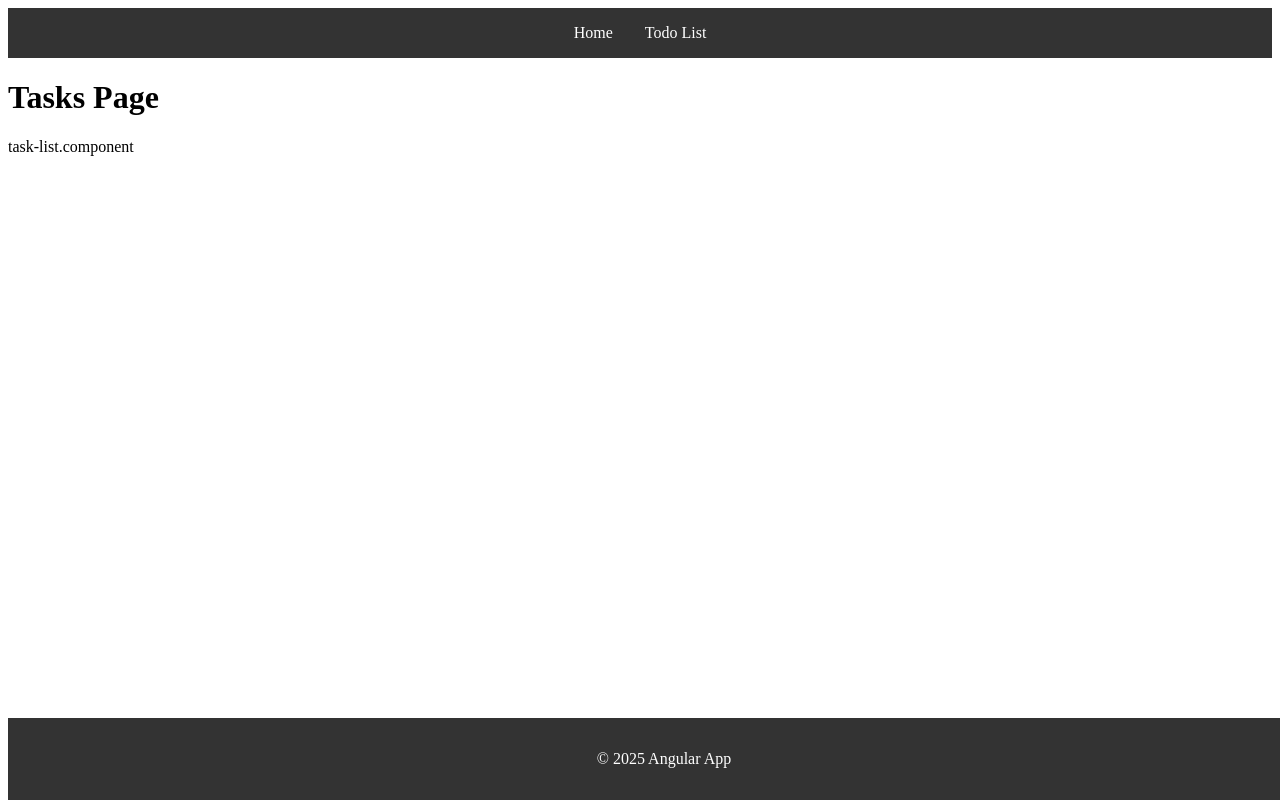
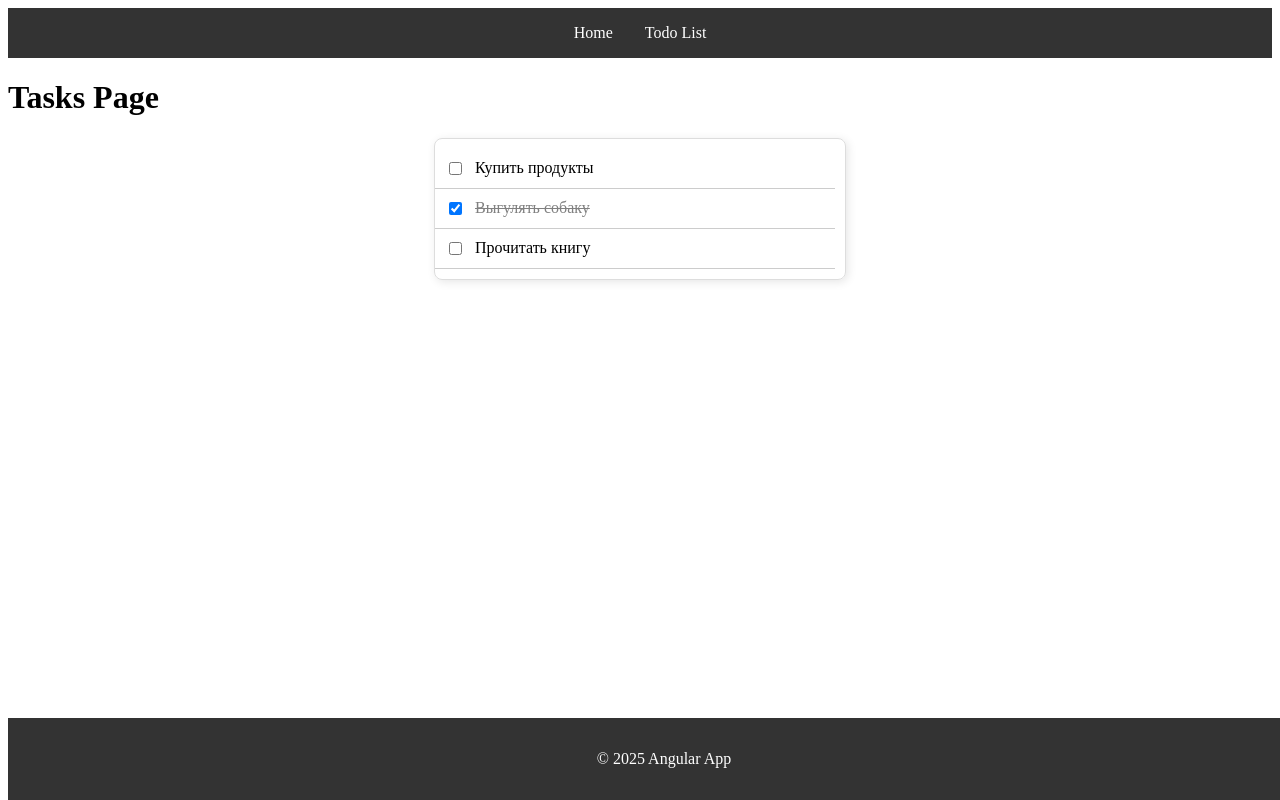
Before and after one commit to Mikhail39yanov/angular-todo-list, an Angular app: page /tasks in a window 1280 px wide. Shown: the top 800 px of the page. Built offline with nearby package versions, Linux system fonts and the light colour scheme.

Commit message:
feat: add list static

```diff
--- a/server-json/db.json
+++ b/server-json/db.json
@@ -1,14 +1,32 @@
 {
   "todos": [
-    { "id": "1", "title": "Купить продукты", "completed": false },
-    { "id": "2", "title": "Выгулять собаку", "completed": true },
-    { "id": "3", "title": "Прочитать книгу", "completed": false }
+    {
+      "id": "0a985761-30d4-4fef-bb03-c89961730764",
+      "title": "Купить продукты",
+      "completed": false
+    },
+    {
+      "id": "c7d3d2f5-3450-4637-bfa6-deefc0d866bf",
+      "title": "Выгулять собаку",
+      "completed": true
+    },
+    {
+      "id": "272ed112-419e-4e84-9d7b-b613b676d9ae",
+      "title": "Прочитать книгу",
+      "completed": false
+    }
   ],
   "users": [
-    { "id": "1", "name": "Иван Иванов" },
-    { "id": "2", "name": "Анна Смирнова" }
+    {
+      "id": "d82ba2b9-2400-49da-a771-79f93278bd6e",
+      "name": "Иван Иванов"
+    },
+    {
+      "id": "e50f1a9f-35eb-4576-9099-24abc8b2bd4d",
+      "name": "Анна Смирнова"
+    }
   ],
   "settings": {
-    "theme": "светлая"
+    "theme": "light"
   }
 }
--- /dev/null
+++ b/src/features/task/components/task-item/task-item.component.html
@@ -0,0 +1,11 @@
+<ng-container [ngSwitch]="tag">
+  <li *ngSwitchCase="'li'" class="task-item" [class.completed]="task.completed">
+    <input type="checkbox" [checked]="task.completed" (change)="onToggle()" />
+    <span>{{ task.title }}</span>
+  </li>
+
+  <div *ngSwitchDefault class="task-item" [class.completed]="task.completed">
+    <input type="checkbox" [checked]="task.completed" (change)="onToggle()" />
+    <span>{{ task.title }}</span>
+  </div>
+</ng-container>
--- /dev/null
+++ b/src/features/task/components/task-item/task-item.component.scss
@@ -0,0 +1,17 @@
+.task-item {
+  display: flex;
+  align-items: center;
+  gap: 10px;
+  padding: 10px;
+  border-bottom: 1px solid #ccc;
+  font-size: 16px;
+
+  input {
+    cursor: pointer;
+  }
+
+  &.completed span {
+    text-decoration: line-through;
+    color: gray;
+  }
+}
--- /dev/null
+++ b/src/features/task/components/task-item/task-item.component.ts
@@ -0,0 +1,24 @@
+import { Component, Input, Output, EventEmitter } from '@angular/core'
+import { CommonModule } from '@angular/common'
+
+@Component({
+  selector: 'app-task-item',
+  standalone: true,
+  imports: [CommonModule],
+  templateUrl: './task-item.component.html',
+  styleUrl: './task-item.component.scss',
+})
+export class TaskItemComponent {
+  @Input() task!: {
+    id: string
+    title: string
+    completed: boolean
+  }
+  @Input() tag: string = 'li'
+
+  @Output() toggleCompleted = new EventEmitter<string>()
+
+  onToggle() {
+    this.toggleCompleted.emit(this.task.id)
+  }
+}
--- a/src/features/task/components/task-list.component.html
+++ /dev/null
@@ -1 +0,0 @@
-<div>task-list.component</div>
--- /dev/null
+++ b/src/features/task/components/task-list/task-list.component.html
@@ -0,0 +1,3 @@
+<ul class="task-list">
+  <app-task-item *ngFor="let task of tasks()" [task]="task" (toggleCompleted)="toggleTaskCompleted($event)"></app-task-item>
+</ul>
--- /dev/null
+++ b/src/features/task/components/task-list/task-list.component.scss
@@ -0,0 +1,10 @@
+.task-list {
+  max-width: 400px;
+  margin: 0 auto;
+  border: 1px solid #ddd;
+  border-radius: 8px;
+  padding: 10px;
+  box-shadow: 2px 2px 10px rgba(0, 0, 0, 0.1);
+  list-style: none;
+  padding-left: 0;
+}
--- /dev/null
+++ b/src/features/task/components/task-list/task-list.component.ts
@@ -0,0 +1,22 @@
+import { Component, signal } from '@angular/core'
+import { CommonModule } from '@angular/common'
+import { TaskItemComponent } from '../task-item/task-item.component'
+
+@Component({
+  selector: 'app-task-list',
+  standalone: true,
+  imports: [CommonModule, TaskItemComponent],
+  templateUrl: './task-list.component.html',
+  styleUrl: './task-list.component.scss',
+})
+export class TaskListComponent {
+  tasks = signal([
+    { id: '1', title: 'Купить продукты', completed: false },
+    { id: '2', title: 'Выгулять собаку', completed: true },
+    { id: '3', title: 'Прочитать книгу', completed: false },
+  ])
+
+  toggleTaskCompleted(id: string) {
+    this.tasks.set(this.tasks().map((task) => (task.id === id ? { ...task, completed: !task.completed } : task)))
+  }
+}
--- a/src/features/task/task-list.component.ts
+++ /dev/null
@@ -1,13 +0,0 @@
-import { Component, signal } from '@angular/core'
-import { CommonModule } from '@angular/common'
-
-@Component({
-  selector: 'app-task-list',
-  standalone: true,
-  imports: [CommonModule],
-  templateUrl: './components/task-list.component.html',
-  styleUrl: './components/task-list.component.scss',
-})
-export class TaskListComponent {
-  tasks = signal([{ title: 'Buy milk' }, { title: 'Learn Angular' }])
-}
--- a/src/features/task/task.routes.ts
+++ b/src/features/task/task.routes.ts
@@ -1,4 +1,4 @@
 import { Routes } from '@angular/router'
-import { TaskListComponent } from './task-list.component'
+import { TaskListComponent } from './components/task-list/task-list.component'
 
 export const taskRoutes: Routes = [{ path: '', component: TaskListComponent }]
```
Also changed, not shown: src/features/task/components/task-list.component.scss (deleted).
